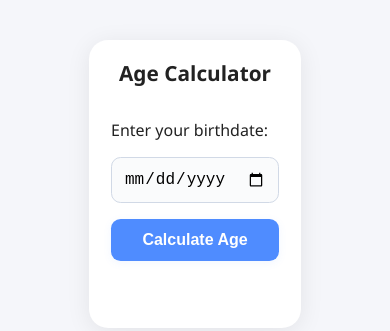
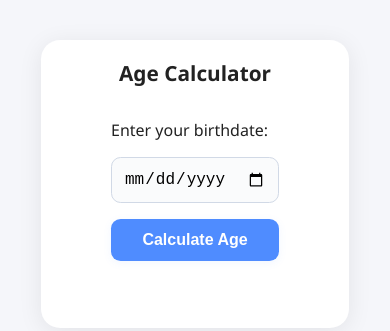
Before and after one commit to OlunladeMuiz/CODEALPHA_AGE-CALCULATOR, a plain HTML site: page index.html in a window 390 px wide. Shown: the part 238-569 px from the top of the page. Drawn offline with Linux system fonts and the light colour scheme.

Commit message:
Commit new changes to style.css

```diff
--- a/css/style.css
+++ b/css/style.css
@@ -100,7 +100,7 @@ button[type="submit"]:focus {
 
 @media (max-width: 500px) {
 	.age-card {
-		padding: 1.2rem 1.9rem;
+		padding: 1.2rem 4.4rem;
 		max-width: 95vw;
 	}
 	h1 {
@@ -110,9 +110,3 @@ button[type="submit"]:focus {
 		font-size: 1rem;
 	}
 }
-
-@media (max-width: 390px) {
-	.age-card {
-		padding: 1.2rem 1.4rem;
-	}
-}
```
